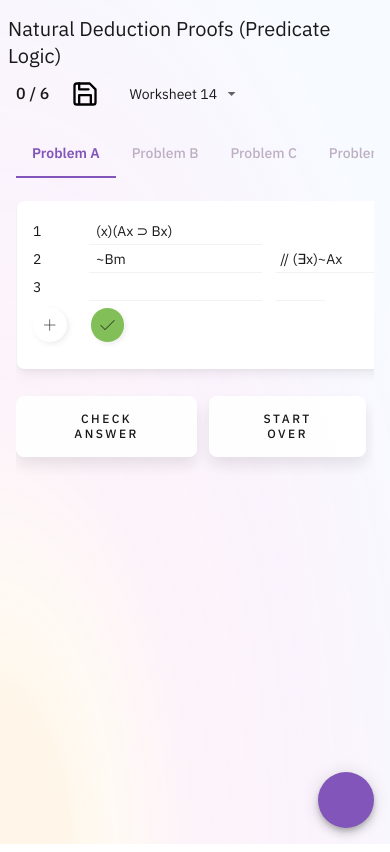
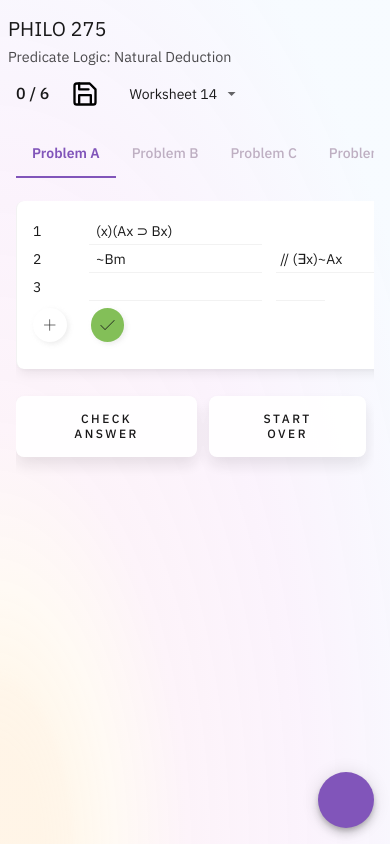
Before and after one commit to m-ades/hurley-logic, a React (Vite) app: page / in a window 390 px wide. Built offline with nearby package versions, Linux system fonts and the light colour scheme; some icons are missing.

Commit message:
responsive

```diff
--- a/src/App.jsx
+++ b/src/App.jsx
@@ -67,7 +67,8 @@ export default function App() {
   return (
     <ThemeProvider theme={theme}>
       <Layout
-        title="Natural Deduction Proofs (Predicate Logic)"
+        title="PHILO 275"
+        subtitle="Predicate Logic: Natural Deduction"
         score={score}
         total={currentWorksheet?.proofs.length || 0}
         scoreStyle={scoreStyle}
--- a/src/components/layout.jsx
+++ b/src/components/layout.jsx
@@ -3,8 +3,14 @@ import { Box, Container, Typography, Tooltip, Select, MenuItem, FormControl } fr
 import CheckCircleIcon from '@mui/icons-material/CheckCircle'
 import RulesReference from './rulesreference.jsx'
 
-export default function Layout({ title, score, total, scoreStyle, currentProofId, completedProofs, children, worksheets, currentWorksheetIndex, onWorksheetIndexChange, onExportClick }) {
+export default function Layout({ title, subtitle, score, total, scoreStyle, currentProofId, completedProofs, children, worksheets, currentWorksheetIndex, onWorksheetIndexChange, onExportClick }) {
   const [dropdownOpen, setDropdownOpen] = useState(false)
+  const [isTouchDevice] = useState(() => {
+    if (typeof window === 'undefined') return false
+    return window.matchMedia && window.matchMedia('(hover: none)').matches
+  })
+  const handleOpen = () => setDropdownOpen(true)
+  const handleClose = () => setDropdownOpen(false)
   return (
     <>
       <Box
@@ -38,19 +44,24 @@ export default function Layout({ title, score, total, scoreStyle, currentProofId
         <Container maxWidth="lg" sx={{ mx: 'auto', px: { xs: 1, sm: 2, md: 4 } }}>
           <Box
             sx={{
-              width: { xs: '100%', md: 'calc(100% - 210px)' },
+              width: { xs: '100%', lg: 'calc(100% - 210px)' },
               pb: 1,
               ml: { xs: 0, md: 0 },
               display: 'flex',
-              alignItems: 'center',
-              justifyContent: 'space-between',
-              flexWrap: 'wrap',
-              gap: 2,
+              flexDirection: 'column',
+              alignItems: 'flex-start',
+              justifyContent: 'center',
+              gap: 0.25,
             }}
           >
             <Typography variant="h5" gutterBottom sx={{ color: 'rgba(0, 0, 0, 0.9)', fontSize: { xs: '1.25rem', md: '1.5rem' }, mb: 0 }}>
               {title}
             </Typography>
+            {subtitle && (
+              <Typography variant="body2" sx={{ color: 'rgba(0, 0, 0, 0.7)', fontSize: { xs: '0.9rem', md: '1rem' }, mt: 0.25, mb: 0 }}>
+                {subtitle}
+              </Typography>
+            )}
           </Box>
         </Container>
       </Box>
@@ -62,14 +73,15 @@ export default function Layout({ title, score, total, scoreStyle, currentProofId
       />
       <Box
         sx={{
-          transform: { xs: 'none', md: 'scale(0.85)' },
+          transform: 'none',
           transformOrigin: 'top left',
-          width: { xs: '100%', md: '117.65%' },
+          width: '100%',
           marginLeft: { xs: 0, md: 0 },
           position: 'relative',
+          overflowX: 'hidden',
         }}
       >
-        <Container maxWidth="lg" sx={{ py: { xs: 2, md: 4 }, position: 'relative', zIndex: 1, mx: 0, px: { xs: 1, sm: 2, md: 4 }, ml: { xs: 0, md: 'auto' }, mr: { xs: 0, md: 210 } }}>
+        <Container maxWidth="lg" sx={{ py: { xs: 2, md: 4 }, position: 'relative', zIndex: 1, mx: 0, px: { xs: 1, sm: 2, md: 4 }, ml: { xs: 0, md: 'auto' }, mr: { xs: 0, md: 0, lg: 340 } }}>
           <Box sx={{
             display: 'flex',
             alignItems: 'center',
@@ -133,15 +145,17 @@ export default function Layout({ title, score, total, scoreStyle, currentProofId
             {worksheets && (
               <FormControl
                 sx={{ minWidth: 'auto' }}
-                onMouseEnter={() => setDropdownOpen(true)}
-                onMouseLeave={() => setDropdownOpen(false)}
+                {...(!isTouchDevice ? { onMouseEnter: handleOpen, onMouseLeave: handleClose } : {})}
               >
                 <Select
                   value={currentWorksheetIndex}
-                  onChange={(e) => onWorksheetIndexChange(e.target.value)}
+                  onChange={(e) => {
+                    onWorksheetIndexChange(e.target.value)
+                    handleClose()
+                  }}
                   open={dropdownOpen}
-                  onOpen={() => setDropdownOpen(true)}
-                  onClose={() => setDropdownOpen(false)}
+                  onOpen={handleOpen}
+                  onClose={handleClose}
                   displayEmpty
                   sx={{
                     fontFamily: '"IBM Plex Sans", sans-serif',
@@ -172,14 +186,18 @@ export default function Layout({ title, score, total, scoreStyle, currentProofId
                       fontSize: '1.2rem',
                     },
                   }}
-                  MenuProps={{
-                    onMouseEnter: () => setDropdownOpen(true),
-                    onMouseLeave: () => setDropdownOpen(false),
-                    PaperProps: {
-                      onMouseEnter: () => setDropdownOpen(true),
-                      onMouseLeave: () => setDropdownOpen(false),
-                    },
-                  }}
+                  MenuProps={
+                    !isTouchDevice
+                      ? {
+                          onMouseEnter: handleOpen,
+                          onMouseLeave: handleClose,
+                          PaperProps: {
+                            onMouseEnter: handleOpen,
+                            onMouseLeave: handleClose,
+                          },
+                        }
+                      : undefined
+                  }
                 >
                   {worksheets.map((worksheet, idx) => {
                     const worksheetCompleted = worksheet.proofs.every(p => completedProofs.has(p.id));
--- a/src/components/prooftabs.jsx
+++ b/src/components/prooftabs.jsx
@@ -24,7 +24,7 @@ function TabPanel(props) {
           overflowX: 'auto',
           minWidth: 0,
           width: '100%',
-          height: 'calc(100vh - 200px)',
+          height: { xs: 'calc(100vh - 220px)', md: 'calc(100vh - 200px)', lg: 'calc(100vh - 180px)' },
           overflowY: 'auto',
         }}>
           {children}
--- a/src/components/rulesreference.jsx
+++ b/src/components/rulesreference.jsx
@@ -191,13 +191,13 @@ export default function RulesReference() {
           position: 'fixed',
           right: 0,
           top: { xs: 8, md: 16 },
-          transform: { xs: 'none', md: 'scale(0.85)' },
+          transform: { xs: 'none', lg: 'scale(0.85)' },
           transformOrigin: 'top right',
           zIndex: 101,
           maxHeight: '90vh',
           overflowY: 'auto',
           pr: { xs: 1, md: 2 },
-          display: { xs: 'none', md: 'block' },
+          display: { xs: 'none', lg: 'block' },
         }}
       >
         {rulesContent}
@@ -213,7 +213,7 @@ export default function RulesReference() {
           bottom: 16,
           right: 16,
           zIndex: 1000,
-          display: { xs: 'flex', md: 'none' },
+          display: { xs: 'flex', lg: 'none' },
           backgroundColor: '#8155ba',
           '&:hover': {
             backgroundColor: '#6a4499',
@@ -232,7 +232,7 @@ export default function RulesReference() {
           keepMounted: true,
         }}
         sx={{
-          display: { xs: 'block', md: 'none' },
+          display: { xs: 'block', lg: 'none' },
           '& .MuiDrawer-paper': {
             width: { xs: '85%', sm: '400px' },
             maxWidth: '400px',
```
